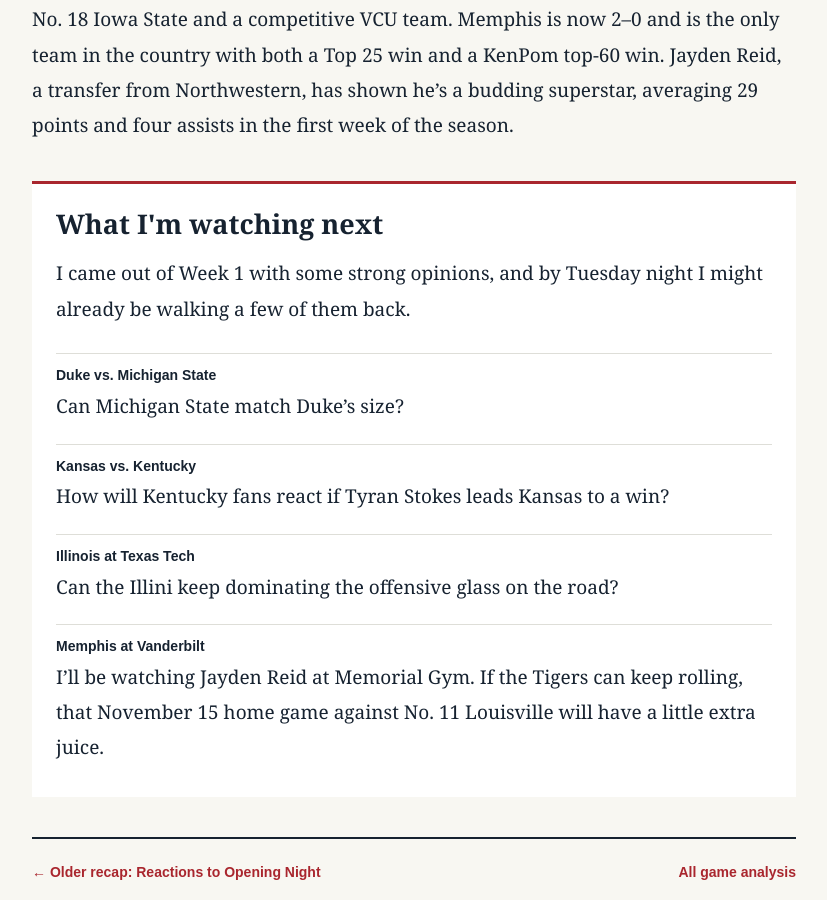
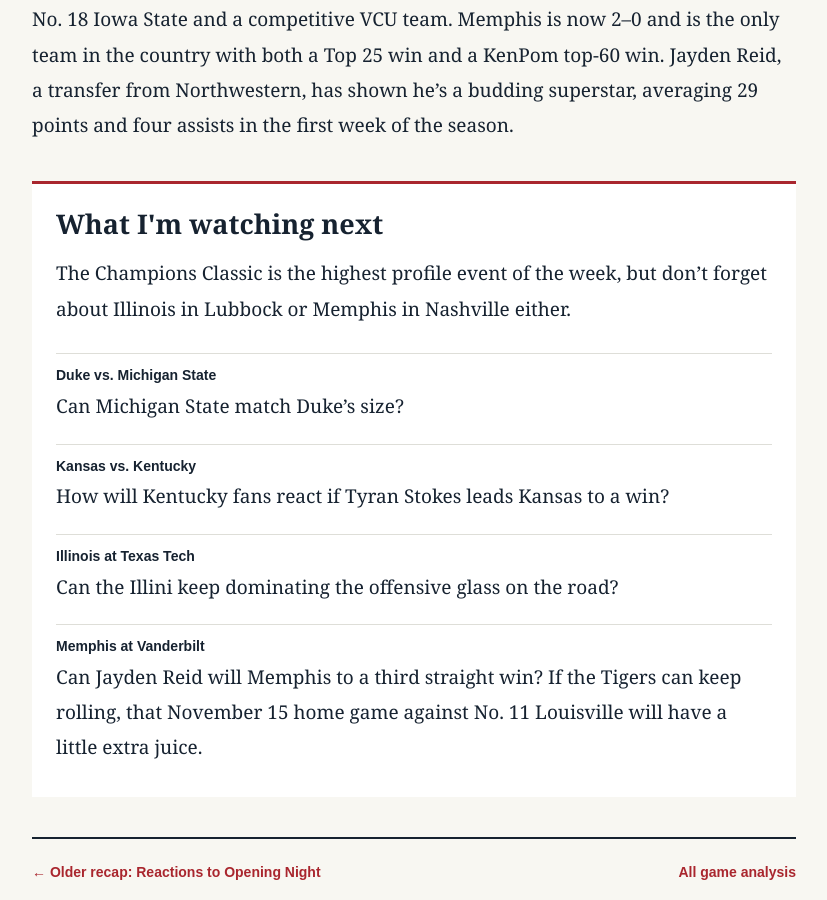
Before and after one commit to EHAARV01/college-basketball, a Jekyll site: the page built from _articles/SundayRecap1.md, in a window 1280 px wide and 900 px high, scrolled down 3610 px. Shown: the whole window, without its empty margins (226-1053 px from the left). Built offline with Jekyll 4.4.1, drawn with Linux system fonts in a browser that asks for light colours.

Commit message:
Update _articles/SundayRecap1.md (via Pages CMS)

```diff
--- a/_articles/SundayRecap1.md
+++ b/_articles/SundayRecap1.md
@@ -8,14 +8,24 @@ summary: Florida, Duke, and Illinois looked the part in Week 1, while UCLA,
   and what I’m watching next.
 published: true
 image: /college-basketball/assets/uploads/sunday-recap-week-01-cover.svg
-image_alt: Week 1 Sunday Recap over a navy basketball court, with Illinois's 120–45 opening-night score.
-watch_next: |-
-  I came out of Week 1 with some strong opinions, and by Tuesday night I might already be walking a few of them back.
+image_alt: Week 1 Sunday Recap over a navy basketball court, with Illinois's
+  120–45 opening-night score.
+watch_next: >+
+  The Champions Classic is the highest profile event of the week, but don't
+  forget about Illinois in Lubbock or Memphis in Nashville either.
+
 
   - **Duke vs. Michigan State** Can Michigan State match Duke’s size?
-  - **Kansas vs. Kentucky** How will Kentucky fans react if Tyran Stokes leads Kansas to a win?
-  - **Illinois at Texas Tech** Can the Illini keep dominating the offensive glass on the road?
-  - **Memphis at Vanderbilt** I’ll be watching Jayden Reid at Memorial Gym. If the Tigers can keep rolling, that November 15 home game against No. 11 Louisville will have a little extra juice.
+
+  - **Kansas vs. Kentucky** How will Kentucky fans react if Tyran Stokes leads
+  Kansas to a win?
+
+  - **Illinois at Texas Tech** Can the Illini keep dominating the offensive
+  glass on the road?
+
+  - **Memphis at Vanderbilt** Can Jayden Reid will Memphis to a third straight
+  win? If the Tigers can keep rolling, that November 15 home game against No. 11
+  Louisville will have a little extra juice.
 ---
 As I watch USC squeeze out a close victory over Wichita State, the first week of college basketball officially comes to a close. This week was a whirlwind, from a 75-point Illini win on opening night to the second-biggest upset in the last 30 years (I’m looking at you, East Texas A&M). It was the same weird chaos we’ve come to love about college basketball year after year. As the great Jon Rothstein says, “It is only November.”
 
```
